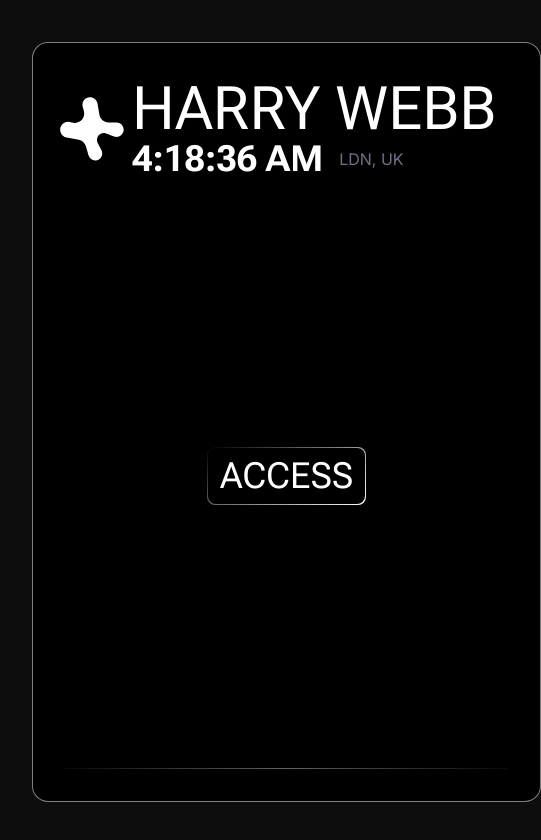
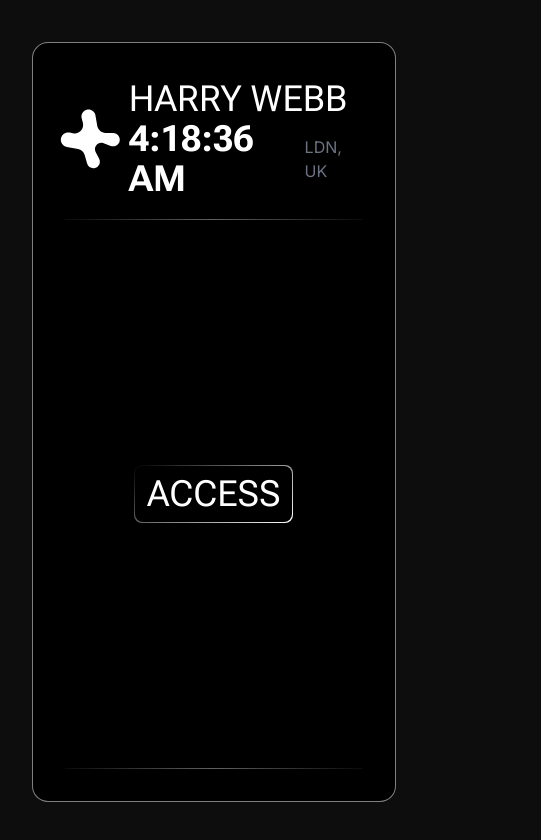
Before and after one commit to harrywebb21/portfolio, a Next.js app: page / in a window 390 px wide. Shown: the top 840 px of the page, 541 px wide, since content can reach past the window. Built offline with nearby package versions, Linux system fonts and the light colour scheme.

Commit message:
fixing mobile

```diff
--- a/src/app/components/Titles/PageTitle.tsx
+++ b/src/app/components/Titles/PageTitle.tsx
@@ -38,7 +38,7 @@ export default function PageTitle() {
         </motion.svg>
         <div className="flex flex-col w-full ">
           <h1
-            className={`${robotoFlex.className} text-white text-6xl whitespace-nowrap`}
+            className={`${robotoFlex.className} text-white text-4xl sm:text-6xl whitespace-nowrap`}
           >
             HARRY WEBB
           </h1>
--- a/src/app/page.tsx
+++ b/src/app/page.tsx
@@ -8,7 +8,7 @@ export default function Home() {
   return (
     <>
       <GlassCard className="p-8 bg-black flex flex-col justify-between items-center">
-        <div className="flex items-center w-full">
+        <div className="flex flex-col gap-4 sm:flex-row items-center w-full">
           <PageTitle />
           <GlowLine />
         </div>
```
